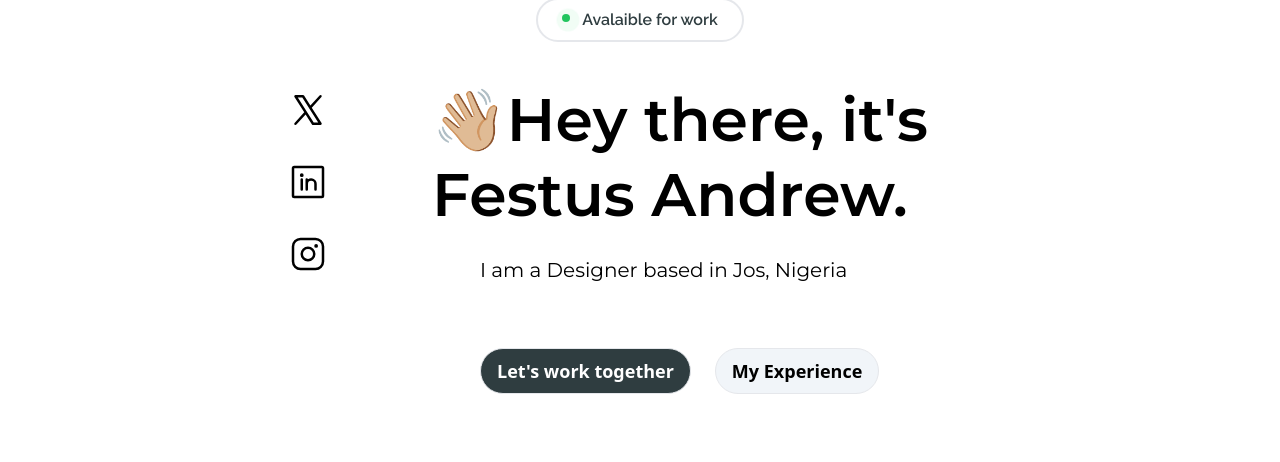
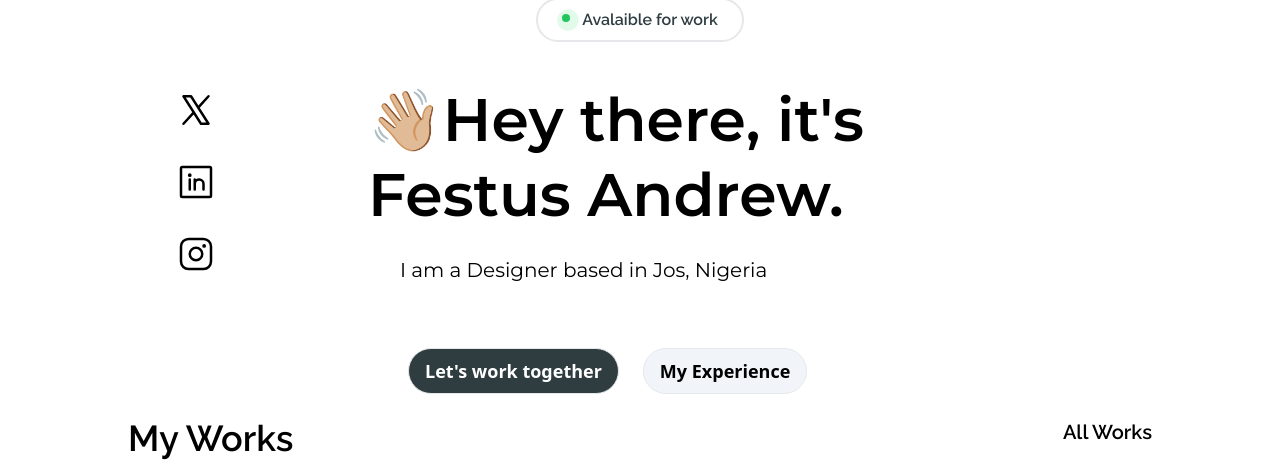
Before and after one commit to KeswetRinret/Festus_Andrew_Portfolio, a React (Vite) app: page / in a window 1280 px wide. Shown: the part 186-648 px from the top of the page. Built offline with nearby package versions, Linux system fonts and the light colour scheme.

Commit message:
some corrections

```diff
--- a/src/components/landingPage/Hero.jsx
+++ b/src/components/landingPage/Hero.jsx
@@ -4,7 +4,7 @@ import { Link, NavLink } from "react-router-dom";
 
 const Hero = () => {
   return (
-    <div className="container mx-auto h-lvh my-6">
+    <div className="container mx-auto my-6">
       <div className="w-full flex flex-col justify-center items-center space-y-4">
         <NavLink to={"/"}>
           <img
@@ -13,7 +13,7 @@ const Hero = () => {
             alt=""
           />
         </NavLink>
-        <button className="flex justify-center items-center my-4 font-primaryFont font-semibold text-primaryColor rounded-full border-2 p-2 px-6">
+        <button className="flex justify-center items-center  font-primaryFont font-semibold text-primaryColor rounded-full border-2 p-2 px-6">
           <span class="relative flex h-3 w-3 mr-2">
             <span class="animate-ping absolute inline-flex h-full w-full rounded-full bg-green-400 opacity-75"></span>
             <span class="relative inline-flex rounded-full h-2 w-2 bg-green-500"></span>
@@ -23,7 +23,7 @@ const Hero = () => {
       </div>
 
       <div className="flex justify-center w-full ">
-        <div className="mt-12 pl-72 w-[25%]">
+        <div className="mt-12 pl-44 w-[25%]">
           <a href="https://x.com/1st_2s?t=crHq9Iq7XNVWcYbxIp1b3w&s=09">
             <span>
               <svg
@@ -70,16 +70,16 @@ const Hero = () => {
           </a>
         </div>
 
-        <div className="w-[75%] mt-10 ml-12 ">
-          <p className="font-tertiaryFont ml-16 text-6xl font-semibold leading-tight">
+        <div className="w-[75%] mt-10 ">
+          <p className="font-tertiaryFont ml-12 text-6xl font-semibold leading-tight">
             👋🏼Hey there, it's <br /> Festus Andrew.
           </p>
 
-          <p className="mt-6 font-tertiaryFont text-xl ml-28">
+          <p className="mt-6 font-tertiaryFont text-xl ml-20">
             I am a Designer based in Jos, Nigeria
           </p>
 
-          <div href="contact" className="space-x-6 mt-16 pl-12 ml-16">
+          <div href="contact" className="space-x-6 mt-16 pl-12 ml-10">
             <button className="border rounded-full px-4 p-2 font-bold text-lg bg-primaryColor text-white hover:bg-hoverColor">
               <a href="#contact">Let's work together</a>
             </button>
--- a/src/components/myWorks/Works.jsx
+++ b/src/components/myWorks/Works.jsx
@@ -3,7 +3,7 @@ import { Link } from "react-router-dom";
 
 const Works = () => {
   return (
-    <div className="container mx-auto my-6 max-w-full mt">
+    <div className="container mx-auto my-6 max-w-full">
       <div className="flex justify-between mx-32 ">
         <p className="font-primaryFont text-4xl font-semibold">My Works</p>
           <Link to={"./MyWork2"}>
```
